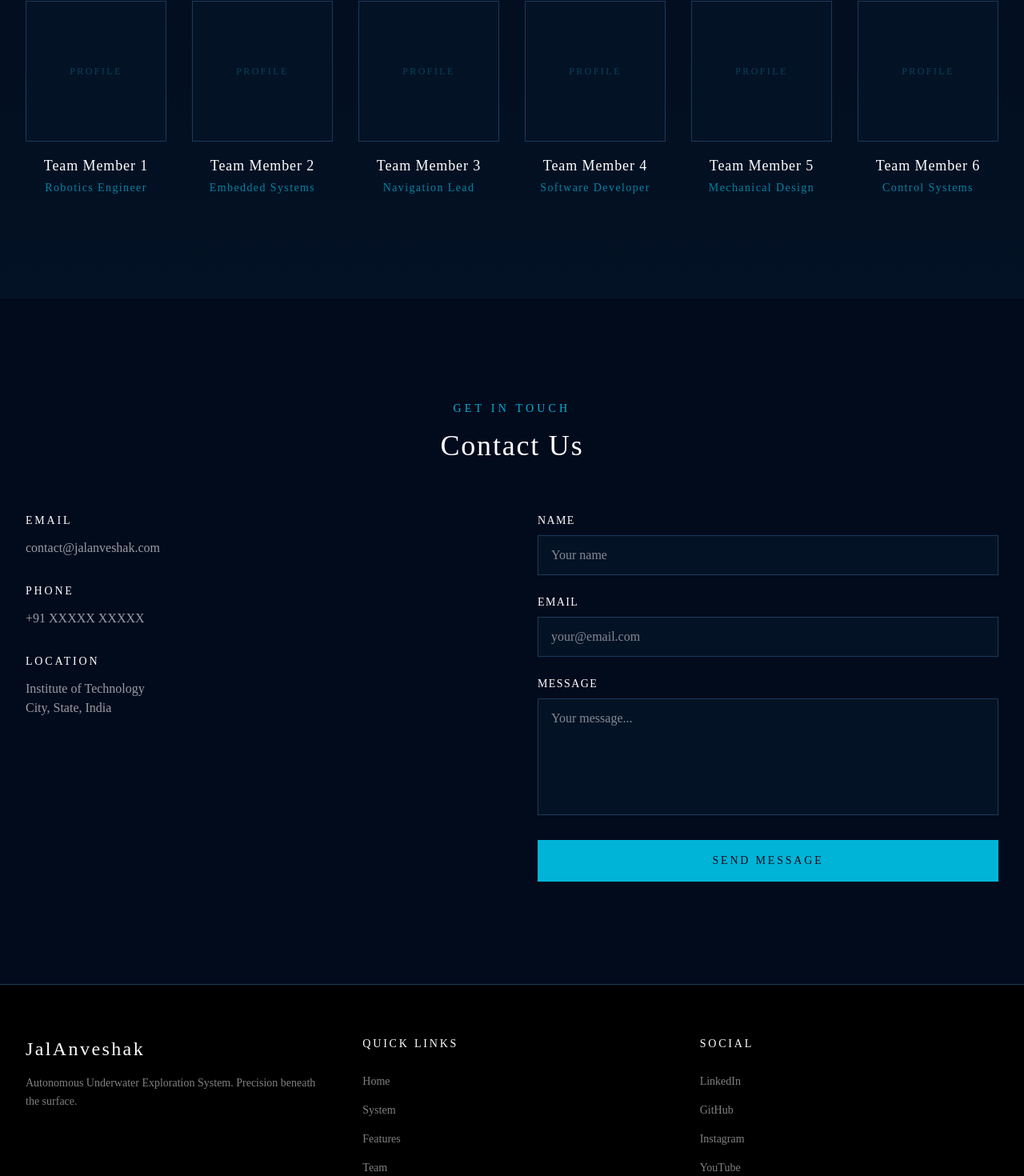
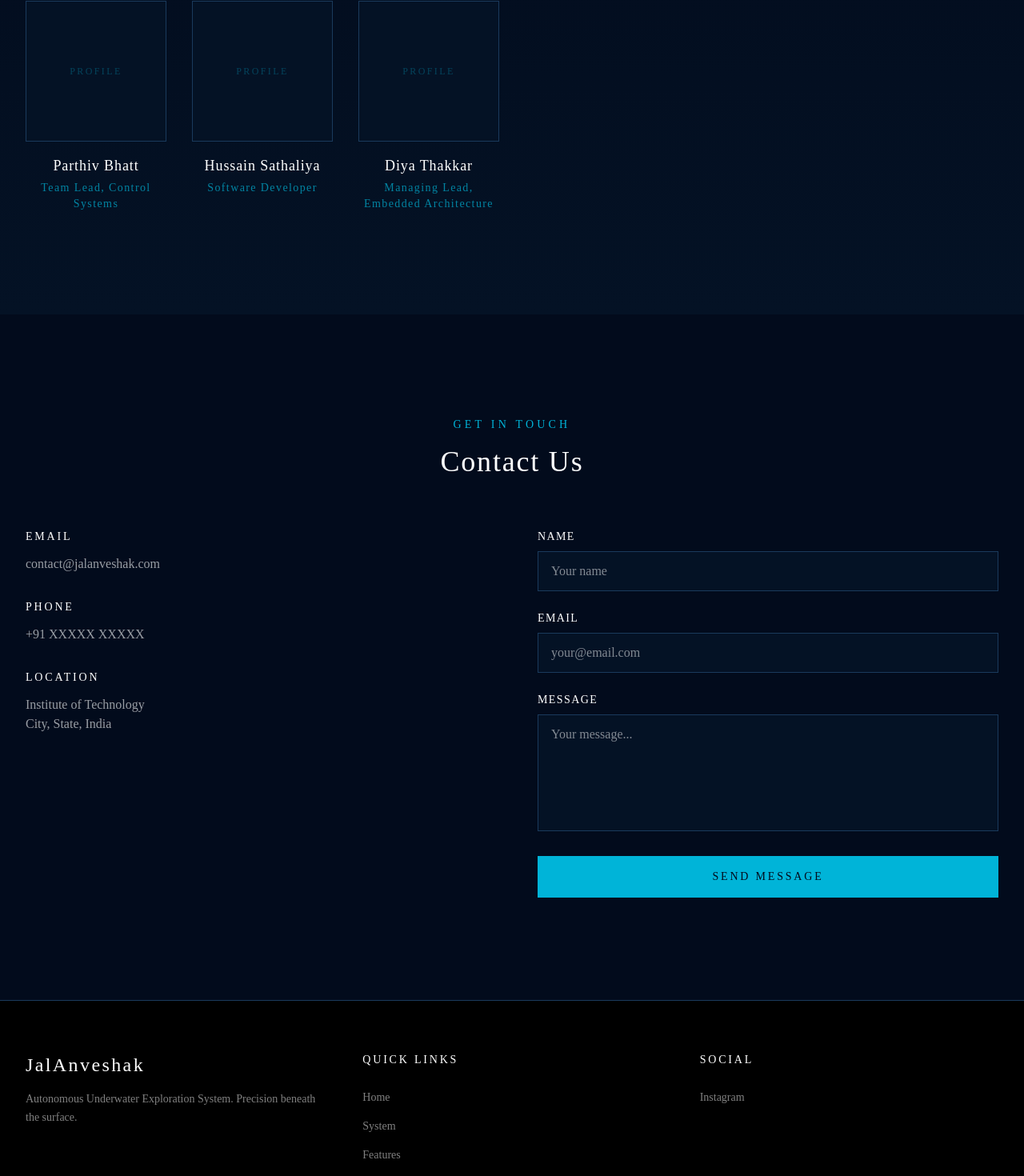
Before and after one commit to Parth-241205/jalanveshakAUV, a Next.js app: page / in a window 1280 px wide. Shown: the part 3758-5228 px from the top of the page at 80% size. Built offline with nearby package versions, Linux system fonts and the light colour scheme.

Commit message:
feat: update footer links and team member details

```diff
--- a/components/footer.tsx
+++ b/components/footer.tsx
@@ -9,10 +9,10 @@ const footerLinks = {
     { name: "Contact", href: "#contact" },
   ],
   social: [
-    { name: "LinkedIn", href: "#linkedin" },
-    { name: "GitHub", href: "#github" },
+
+
     { name: "Instagram", href: "#instagram" },
-    { name: "YouTube", href: "#youtube" },
+
   ],
 }
 
--- a/components/team.tsx
+++ b/components/team.tsx
@@ -4,29 +4,18 @@ import { useEffect, useRef, useState } from "react"
 
 const teamMembers = [
   {
-    name: "Team Member 1",
-    role: "Robotics Engineer",
+    name: "Parthiv Bhatt",
+    role: "Team Lead, Control Systems",
   },
   {
-    name: "Team Member 2",
-    role: "Embedded Systems",
-  },
-  {
-    name: "Team Member 3",
-    role: "Navigation Lead",
-  },
-  {
-    name: "Team Member 4",
+    name: "Hussain Sathaliya",
     role: "Software Developer",
   },
   {
-    name: "Team Member 5",
-    role: "Mechanical Design",
+    name: "Diya Thakkar",
+    role: "Managing Lead, Embedded Architecture",
   },
-  {
-    name: "Team Member 6",
-    role: "Control Systems",
-  },
+
 ]
 
 function TeamCard({
@@ -59,9 +48,8 @@ function TeamCard({
   return (
     <div
       ref={ref}
-      className={`group text-center transition-all duration-500 ${
-        isVisible ? "opacity-100 translate-y-0" : "opacity-0 translate-y-8"
-      }`}
+      className={`group text-center transition-all duration-500 ${isVisible ? "opacity-100 translate-y-0" : "opacity-0 translate-y-8"
+        }`}
       style={{ transitionDelay: `${index * 100}ms` }}
     >
       {/* Profile image placeholder */}
```
